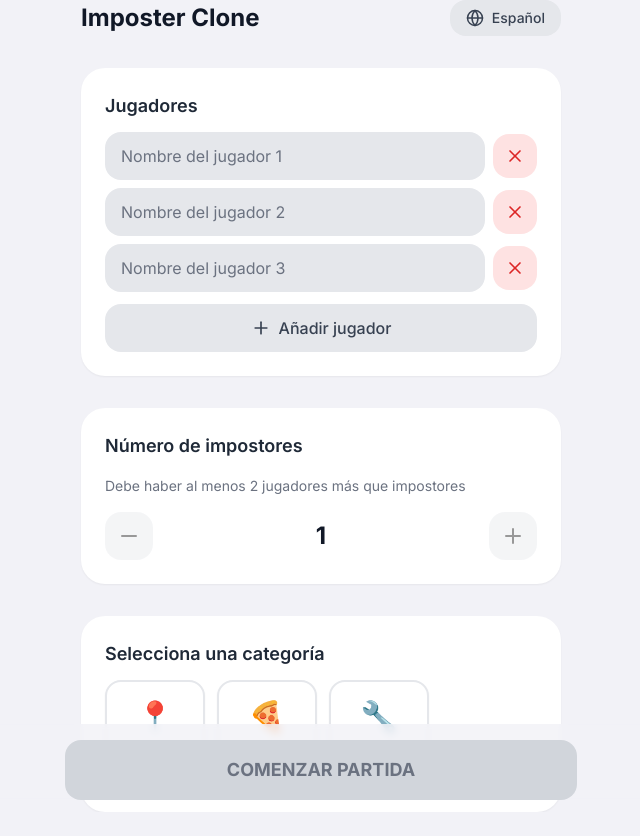
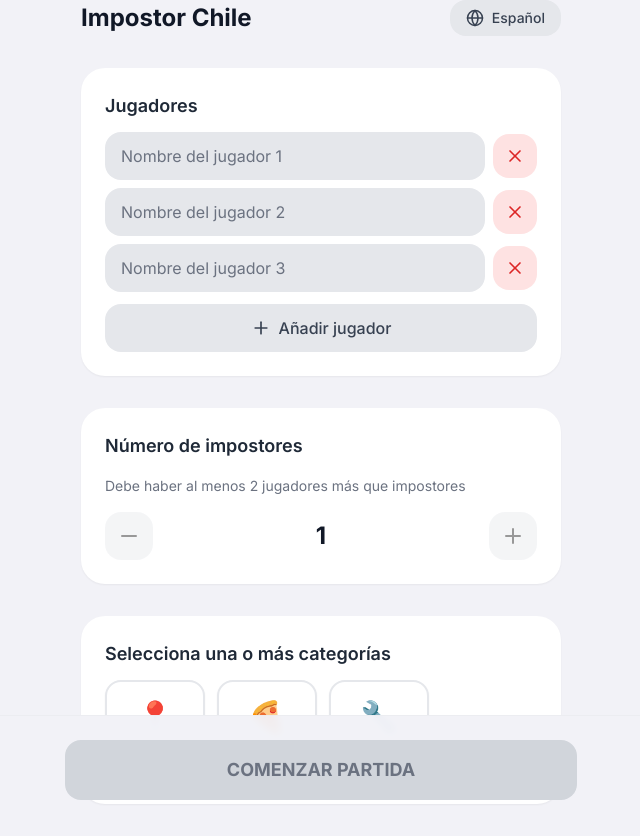
Before and after one commit to irodriguezyanine/impostor, a Next.js app: page / in a window 1280 px wide. Shown: the whole page, without its empty margins (319-959 px from the left). Before the commit the page ends 812 px from the top, so only its background shows below. Built offline with nearby package versions, Linux system fonts and the light colour scheme.

Commit message:
Refactor game category selection to support multiple selections and update related game logic. Adjust translations and UI elements for improved user experience. Change game phase handling to include 'ended' state and enhance game finish functionality.

```diff
--- a/src/app/game/page.tsx
+++ b/src/app/game/page.tsx
@@ -14,6 +14,7 @@ export default function GamePage() {
     phase,
     gameState,
     finishGame,
+    revealAndFinish,
     revealRole,
     hideRole,
   } = useGame();
@@ -24,6 +25,12 @@ export default function GamePage() {
       router.replace("/");
     }
   }, [phase, router]);
+
+  const impostors = gameState
+    ? Object.entries(gameState.playerRoles)
+        .filter(([, role]) => role === "impostor")
+        .map(([name]) => name)
+    : [];
 
   if (!gameState) {
     return (
@@ -78,6 +85,49 @@ export default function GamePage() {
                 onHide={handleHide}
               />
             </motion.div>
+          ) : phase === "ended" ? (
+            <motion.div
+              key="ended"
+              initial={{ opacity: 0, y: 20 }}
+              animate={{ opacity: 1, y: 0 }}
+              exit={{ opacity: 0 }}
+              className="space-y-6 pt-8"
+            >
+              <div className="bg-white rounded-3xl shadow-sm p-8 space-y-6">
+                <h2 className="text-xl font-bold text-gray-900 text-center">
+                  {t.theSecretWordWas}
+                </h2>
+                <p className="text-3xl font-bold text-primary text-center break-words">
+                  {gameState.secretWord}
+                </p>
+                <div className="border-t border-gray-200 pt-6">
+                  <h2 className="text-lg font-semibold text-red-600 mb-3 text-center">
+                    {t.impostorsWere}
+                  </h2>
+                  <div className="flex flex-wrap justify-center gap-2">
+                    {impostors.map((name) => (
+                      <span
+                        key={name}
+                        className="px-4 py-2 rounded-xl bg-red-100 text-red-700 font-bold"
+                      >
+                        {name}
+                      </span>
+                    ))}
+                  </div>
+                </div>
+              </div>
+
+              <motion.button
+                whileTap={{ scale: 0.98 }}
+                onClick={() => {
+                  finishGame();
+                  router.push("/");
+                }}
+                className="w-full py-4 rounded-2xl bg-primary text-gray-900 font-bold flex items-center justify-center gap-2"
+              >
+                {t.backToHome}
+              </motion.button>
+            </motion.div>
           ) : (
             <motion.div
               key="playing"
@@ -105,13 +155,10 @@ export default function GamePage() {
 
               <motion.button
                 whileTap={{ scale: 0.98 }}
-                onClick={() => {
-                  finishGame();
-                  router.push("/");
-                }}
-                className="w-full py-4 rounded-2xl bg-gray-200 text-gray-800 font-bold flex items-center justify-center gap-2"
+                onClick={revealAndFinish}
+                className="w-full py-4 rounded-2xl bg-primary text-gray-900 font-bold flex items-center justify-center gap-2 text-center"
               >
-                {t.finishGame}
+                {t.finishAndReveal}
               </motion.button>
             </motion.div>
           )}
--- a/src/app/layout.tsx
+++ b/src/app/layout.tsx
@@ -7,7 +7,7 @@ import { LocaleSync } from "@/components/LocaleSync";
 const inter = Inter({ subsets: ["latin"] });
 
 export const metadata: Metadata = {
-  title: "Imposter Clone - Pasa y Juega",
+  title: "Impostor Chile - Pasa y Juega",
   description: "Juego de fiesta estilo Spyfall. ¡Pasa el teléfono y descubre quién es el impostor!",
 };
 
--- a/src/app/page.tsx
+++ b/src/app/page.tsx
@@ -14,7 +14,7 @@ export default function HomePage() {
   const router = useRouter();
   const {
     players,
-    selectedCategory,
+    selectedCategories,
     impostorCount,
     setImpostorCount,
     startGame,
@@ -24,7 +24,7 @@ export default function HomePage() {
   const validPlayers = players.filter((p) => p.trim() !== "");
   const canStart =
     validPlayers.length >= 3 &&
-    selectedCategory &&
+    selectedCategories.length > 0 &&
     validPlayers.length - impostorCount >= 2;
 
   const handleStart = () => {
@@ -36,8 +36,8 @@ export default function HomePage() {
   const maxImpostors = Math.max(1, Math.min(3, validPlayers.length - 2));
 
   return (
-    <div className="min-h-screen bg-background pb-32 safe-bottom">
-      <div className="max-w-lg mx-auto px-4 pt-6 safe-top">
+    <div className="min-h-screen bg-background pb-44 safe-bottom">
+      <div className="max-w-lg mx-auto px-4 pt-6 pb-8 safe-top">
         <header className="flex items-center justify-between mb-8">
           <h1 className="text-2xl font-bold text-gray-900">{t.appTitle}</h1>
           <LanguageSelector />
@@ -95,7 +95,7 @@ export default function HomePage() {
         </motion.main>
       </div>
 
-      <div className="fixed bottom-0 left-0 right-0 p-4 bg-background/80 backdrop-blur-sm safe-bottom">
+      <div className="fixed bottom-0 left-0 right-0 p-4 pt-6 bg-background/95 backdrop-blur-sm border-t border-gray-200/50 safe-bottom">
         <motion.button
           whileTap={{ scale: 0.98 }}
           onClick={handleStart}
--- a/src/components/CategorySelector.tsx
+++ b/src/components/CategorySelector.tsx
@@ -1,6 +1,6 @@
 "use client";
 
-import React, { useRef } from "react";
+import React from "react";
 import { motion } from "framer-motion";
 import type { Category } from "@/data/categories";
 import { CATEGORIES } from "@/data/categories";
@@ -15,31 +15,24 @@ function getCategoryDisplayName(
 }
 
 export function CategorySelector() {
-  const { selectedCategory, setSelectedCategory } = useGame();
+  const { selectedCategories, toggleCategory } = useGame();
   const t = useTranslations();
-  const scrollRef = useRef<HTMLDivElement>(null);
 
   return (
     <div className="space-y-3">
       <h2 className="text-lg font-semibold text-gray-800">
         {t.categorySelection}
       </h2>
-      <div
-        ref={scrollRef}
-        className="flex gap-3 overflow-x-auto pb-2 -mx-4 px-4 scrollbar-hide"
-        style={{ scrollbarWidth: "none", msOverflowStyle: "none" }}
-      >
+      <div className="flex flex-wrap gap-3">
         {CATEGORIES.map((category) => {
-          const isSelected = selectedCategory?.id === category.id;
+          const isSelected = selectedCategories.some((c) => c.id === category.id);
           const displayName = getCategoryDisplayName(category, t);
 
           return (
             <motion.button
               key={category.id}
               type="button"
-              onClick={() =>
-                setSelectedCategory(isSelected ? null : category)
-              }
+              onClick={() => toggleCategory(category)}
               whileTap={{ scale: 0.97 }}
               className={`
                 flex-shrink-0 flex flex-col items-center gap-2 p-4 min-w-[100px] rounded-2xl
--- a/src/components/GameCard.tsx
+++ b/src/components/GameCard.tsx
@@ -95,10 +95,10 @@ export function GameCard({
             <motion.button
               whileTap={{ scale: 0.98 }}
               onClick={onHide}
-              className="w-full py-4 px-6 rounded-2xl bg-gray-200 text-gray-800 font-bold flex items-center justify-center gap-2"
+              className="w-full py-4 px-6 rounded-2xl bg-primary text-gray-900 font-bold flex items-center justify-center gap-2"
             >
               <EyeOff size={20} />
-              {t.hideReady}
+              {t.passToNextPlayer}
             </motion.button>
           </div>
         </motion.div>
--- a/src/context/GameContext.tsx
+++ b/src/context/GameContext.tsx
@@ -12,7 +12,7 @@ import type { Category } from "@/data/categories";
 import { CATEGORIES } from "@/data/categories";
 import { LOCALES, type Locale } from "@/lib/i18n";
 
-export type GamePhase = "setup" | "passing" | "revealing" | "playing";
+export type GamePhase = "setup" | "passing" | "revealing" | "playing" | "ended";
 
 export type PlayerRole = "civilian" | "impostor";
 
@@ -27,7 +27,7 @@ export type GameState = {
 
 type GameContextState = {
   players: string[];
-  selectedCategory: Category | null;
+  selectedCategories: Category[];
   impostorCount: 1 | 2 | 3;
   phase: GamePhase;
   gameState: GameState | null;
@@ -38,13 +38,14 @@ type GameContextValue = GameContextState & {
   addPlayer: (name?: string) => void;
   removePlayer: (index: number) => void;
   updatePlayer: (index: number, name: string) => void;
-  setSelectedCategory: (category: Category | null) => void;
+  toggleCategory: (category: Category) => void;
   setImpostorCount: (count: 1 | 2 | 3) => void;
   setLocale: (locale: Locale) => void;
   startGame: () => void;
   nextPlayer: () => void;
   revealRole: (playerName: string) => void;
   hideRole: () => void;
+  revealAndFinish: () => void;
   finishGame: () => void;
 };
 
@@ -78,7 +79,7 @@ function getStoredLocale(): Locale | null {
 
 const initialState: GameContextState = {
   players: ["", "", ""],
-  selectedCategory: null,
+  selectedCategories: [],
   impostorCount: 1,
   phase: "setup",
   gameState: null,
@@ -89,13 +90,14 @@ type Action =
   | { type: "ADD_PLAYER"; name?: string }
   | { type: "REMOVE_PLAYER"; index: number }
   | { type: "UPDATE_PLAYER"; index: number; name: string }
-  | { type: "SET_CATEGORY"; category: Category | null }
+  | { type: "TOGGLE_CATEGORY"; category: Category }
   | { type: "SET_IMPOSTOR_COUNT"; count: 1 | 2 | 3 }
   | { type: "SET_LOCALE"; locale: Locale }
   | { type: "START_GAME" }
   | { type: "NEXT_PLAYER" }
   | { type: "REVEAL_ROLE"; playerName: string }
   | { type: "HIDE_ROLE" }
+  | { type: "REVEAL_AND_FINISH" }
   | { type: "FINISH_GAME" };
 
 function gameReducer(state: GameContextState, action: Action): GameContextState {
@@ -119,8 +121,15 @@ function gameReducer(state: GameContextState, action: Action): GameContextState
         ),
       };
 
-    case "SET_CATEGORY":
-      return { ...state, selectedCategory: action.category };
+    case "TOGGLE_CATEGORY": {
+      const exists = state.selectedCategories.some((c) => c.id === action.category.id);
+      return {
+        ...state,
+        selectedCategories: exists
+          ? state.selectedCategories.filter((c) => c.id !== action.category.id)
+          : [...state.selectedCategories, action.category],
+      };
+    }
 
     case "SET_IMPOSTOR_COUNT":
       return { ...state, impostorCount: action.count };
@@ -130,13 +139,12 @@ function gameReducer(state: GameContextState, action: Action): GameContextState
 
     case "START_GAME": {
       const validPlayers = state.players.filter((p) => p.trim() !== "");
-      if (validPlayers.length < 3 || !state.selectedCategory) return state;
+      if (validPlayers.length < 3 || state.selectedCategories.length === 0) return state;
       if (validPlayers.length - state.impostorCount < 2) return state;
 
-      const category = CATEGORIES.find(
-        (c) => c.id === state.selectedCategory!.id
-      ) ?? state.selectedCategory;
-      const words = category.words;
+      const category = getRandomElement(state.selectedCategories);
+      const cat = CATEGORIES.find((c) => c.id === category.id) ?? category;
+      const words = cat.words;
       if (words.length === 0) return state;
 
       const secretWord = getRandomElement(words);
@@ -218,6 +226,9 @@ function gameReducer(state: GameContextState, action: Action): GameContextState
       };
     }
 
+    case "REVEAL_AND_FINISH":
+      return { ...state, phase: "ended" };
+
     case "FINISH_GAME":
       return {
         ...initialState,
@@ -253,8 +264,8 @@ export function GameProvider({ children }: { children: ReactNode }) {
     dispatch({ type: "UPDATE_PLAYER", index, name });
   }, []);
 
-  const setSelectedCategory = useCallback((category: Category | null) => {
-    dispatch({ type: "SET_CATEGORY", category });
+  const toggleCategory = useCallback((category: Category) => {
+    dispatch({ type: "TOGGLE_CATEGORY", category });
   }, []);
 
   const setImpostorCount = useCallback((count: 1 | 2 | 3) => {
@@ -286,6 +297,10 @@ export function GameProvider({ children }: { children: ReactNode }) {
     dispatch({ type: "HIDE_ROLE" });
   }, []);
 
+  const revealAndFinish = useCallback(() => {
+    dispatch({ type: "REVEAL_AND_FINISH" });
+  }, []);
+
   const finishGame = useCallback(() => {
     dispatch({ type: "FINISH_GAME" });
   }, []);
@@ -295,13 +310,14 @@ export function GameProvider({ children }: { children: ReactNode }) {
     addPlayer,
     removePlayer,
     updatePlayer,
-    setSelectedCategory,
+    toggleCategory,
     setImpostorCount,
     setLocale,
     startGame,
     nextPlayer,
     revealRole,
     hideRole,
+    revealAndFinish,
     finishGame,
   };
 
--- a/src/lib/i18n.ts
+++ b/src/lib/i18n.ts
@@ -35,6 +35,7 @@ export type Translations = {
   // Game Flow - Pass and Play
   passTo: string;
   revealRole: string;
+  passToNextPlayer: string;
   hideReady: string;
 
   // Roles
@@ -49,6 +50,10 @@ export type Translations = {
   firstPlayer: string;
   gameInProgress: string;
   finishGame: string;
+  finishAndReveal: string;
+  backToHome: string;
+  impostorsWere: string;
+  theSecretWordWas: string;
 
   // Categories (for display) - añade más keys al agregar categorías
   categories: Record<string, string>;
@@ -56,7 +61,7 @@ export type Translations = {
 
 export const TRANSLATIONS: Record<Locale, Translations> = {
   es: {
-    appTitle: "Imposter Clone",
+    appTitle: "Impostor Chile",
     startGame: "COMENZAR PARTIDA",
     loading: "Cargando...",
     players: "Jugadores",
@@ -65,9 +70,10 @@ export const TRANSLATIONS: Record<Locale, Translations> = {
     playerPlaceholder: "Nombre del jugador",
     impostorCount: "Número de impostores",
     impostorCountDescription: "Debe haber al menos 2 jugadores más que impostores",
-    categorySelection: "Selecciona una categoría",
+    categorySelection: "Selecciona una o más categorías",
     passTo: "Pásale el teléfono a",
     revealRole: "VER MI ROL",
+    passToNextPlayer: "Pasar al siguiente jugador",
     hideReady: "OCULTAR / LISTO",
     civilian: "CIVIL",
     civilianReveal: "Tú eres CIVIL. La palabra secreta es:",
@@ -78,6 +84,10 @@ export const TRANSLATIONS: Record<Locale, Translations> = {
     firstPlayer: "Jugador que empieza",
     gameInProgress: "Partida en curso",
     finishGame: "FINALIZAR PARTIDA",
+    finishAndReveal: "Finalizar partida, revelar palabra e impostor",
+    backToHome: "VOLVER AL INICIO",
+    impostorsWere: "Los impostores eran:",
+    theSecretWordWas: "La palabra secreta era:",
     categories: {
       lugares: "Lugares",
       comidas: "Comidas",
@@ -85,7 +95,7 @@ export const TRANSLATIONS: Record<Locale, Translations> = {
     },
   },
   en: {
-    appTitle: "Imposter Clone",
+    appTitle: "Impostor Chile",
     startGame: "START GAME",
     loading: "Loading...",
     players: "Players",
@@ -94,9 +104,10 @@ export const TRANSLATIONS: Record<Locale, Translations> = {
     playerPlaceholder: "Player name",
     impostorCount: "Impostor count",
     impostorCountDescription: "Must be at least 2 more players than impostors",
-    categorySelection: "Select a category",
+    categorySelection: "Select one or more categories",
     passTo: "Pass the phone to",
     revealRole: "REVEAL MY ROLE",
+    passToNextPlayer: "Pass to next player",
     hideReady: "HIDE / READY",
     civilian: "CIVILIAN",
     civilianReveal: "You are a CIVILIAN. The secret word is:",
@@ -107,6 +118,10 @@ export const TRANSLATIONS: Record<Locale, Translations> = {
     firstPlayer: "First player",
     gameInProgress: "Game in progress",
     finishGame: "FINISH GAME",
+    finishAndReveal: "Finish game, reveal word and impostor",
+    backToHome: "BACK TO HOME",
+    impostorsWere: "The impostors were:",
+    theSecretWordWas: "The secret word was:",
     categories: {
       lugares: "Places",
       comidas: "Foods",
@@ -114,7 +129,7 @@ export const TRANSLATIONS: Record<Locale, Translations> = {
     },
   },
   pt: {
-    appTitle: "Imposter Clone",
+    appTitle: "Impostor Chile",
     startGame: "INICIAR PARTIDA",
     loading: "Carregando...",
     players: "Jogadores",
@@ -123,9 +138,10 @@ export const TRANSLATIONS: Record<Locale, Translations> = {
     playerPlaceholder: "Nome do jogador",
     impostorCount: "Número de impostores",
     impostorCountDescription: "Deve haver pelo menos 2 jogadores a mais que impostores",
-    categorySelection: "Selecione uma categoria",
+    categorySelection: "Selecione uma ou mais categorias",
     passTo: "Passe o telefone para",
     revealRole: "REVELAR MEU PAPEL",
+    passToNextPlayer: "Passar para o próximo jogador",
     hideReady: "OCULTAR / PRONTO",
     civilian: "CIVIL",
     civilianReveal: "Você é CIVIL. A palavra secreta é:",
@@ -136,6 +152,10 @@ export const TRANSLATIONS: Record<Locale, Translations> = {
     firstPlayer: "Primeiro jogador",
     gameInProgress: "Partida em andamento",
     finishGame: "FINALIZAR PARTIDA",
+    finishAndReveal: "Finalizar partida, revelar palavra e impostor",
+    backToHome: "VOLTAR AO INÍCIO",
+    impostorsWere: "Os impostores eram:",
+    theSecretWordWas: "A palavra secreta era:",
     categories: {
       lugares: "Lugares",
       comidas: "Comidas",
@@ -143,7 +163,7 @@ export const TRANSLATIONS: Record<Locale, Translations> = {
     },
   },
   it: {
-    appTitle: "Imposter Clone",
+    appTitle: "Impostor Chile",
     startGame: "INIZIA PARTITA",
     loading: "Caricamento...",
     players: "Giocatori",
@@ -152,9 +172,10 @@ export const TRANSLATIONS: Record<Locale, Translations> = {
     playerPlaceholder: "Nome del giocatore",
     impostorCount: "Numero di impostori",
     impostorCountDescription: "Devono esserci almeno 2 giocatori in più degli impostori",
-    categorySelection: "Seleziona una categoria",
+    categorySelection: "Seleziona una o più categorie",
     passTo: "Passa il telefono a",
     revealRole: "RIVELA IL MIO RUOLO",
+    passToNextPlayer: "Passa al prossimo giocatore",
     hideReady: "NASCONDI / PRONTO",
     civilian: "CIVILE",
     civilianReveal: "Sei un CIVILE. La parola segreta è:",
@@ -165,6 +186,10 @@ export const TRANSLATIONS: Record<Locale, Translations> = {
     firstPlayer: "Primo giocatore",
     gameInProgress: "Partita in corso",
     finishGame: "TERMINA PARTITA",
+    finishAndReveal: "Termina partita, rivela parola e impostore",
+    backToHome: "TORNA ALL'INIZIO",
+    impostorsWere: "Gli impostori erano:",
+    theSecretWordWas: "La parola segreta era:",
     categories: {
       lugares: "Luoghi",
       comidas: "Cibi",
@@ -172,7 +197,7 @@ export const TRANSLATIONS: Record<Locale, Translations> = {
     },
   },
   fr: {
-    appTitle: "Imposter Clone",
+    appTitle: "Impostor Chile",
     startGame: "COMMENCER LA PARTIE",
     loading: "Chargement...",
     players: "Joueurs",
@@ -181,9 +206,10 @@ export const TRANSLATIONS: Record<Locale, Translations> = {
     playerPlaceholder: "Nom du joueur",
     impostorCount: "Nombre d'imposteurs",
     impostorCountDescription: "Il doit y avoir au moins 2 joueurs de plus que d'imposteurs",
-    categorySelection: "Sélectionnez une catégorie",
+    categorySelection: "Sélectionnez une ou plusieurs catégories",
     passTo: "Passe le téléphone à",
     revealRole: "RÉVÉLER MON RÔLE",
+    passToNextPlayer: "Passer au joueur suivant",
     hideReady: "CACHER / PRÊT",
     civilian: "CIVIL",
     civilianReveal: "Tu es CIVIL. Le mot secret est :",
@@ -194,6 +220,10 @@ export const TRANSLATIONS: Record<Locale, Translations> = {
     firstPlayer: "Premier joueur",
     gameInProgress: "Partie en cours",
     finishGame: "TERMINER LA PARTIE",
+    finishAndReveal: "Terminer la partie, révéler le mot et l'imposteur",
+    backToHome: "RETOUR À L'ACCUEIL",
+    impostorsWere: "Les imposteurs étaient :",
+    theSecretWordWas: "Le mot secret était :",
     categories: {
       lugares: "Lieux",
       comidas: "Aliments",
```
